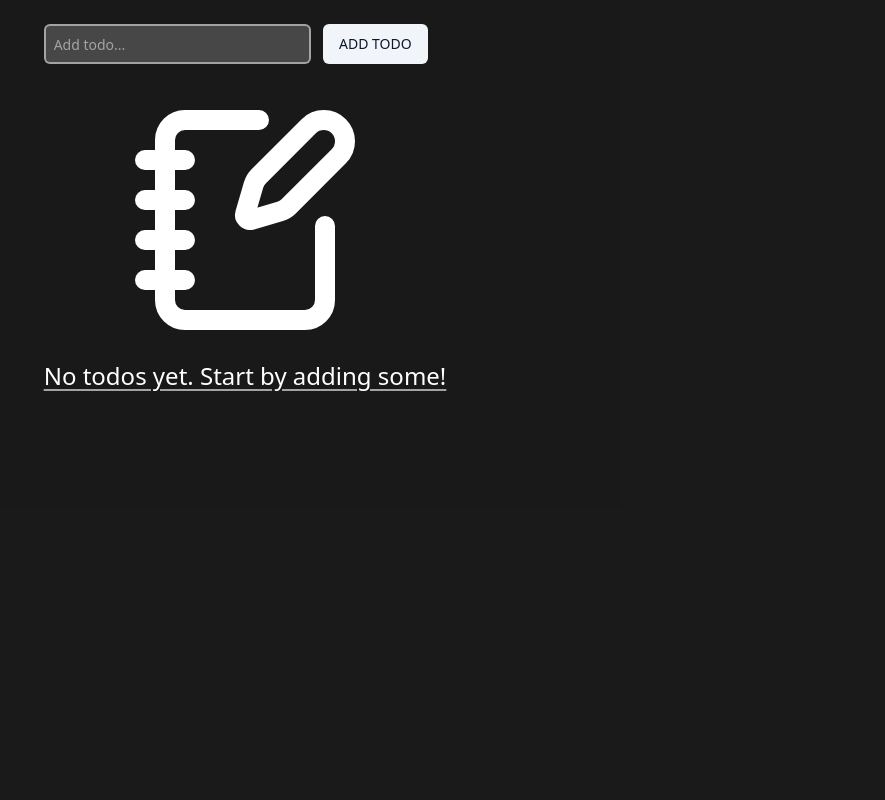
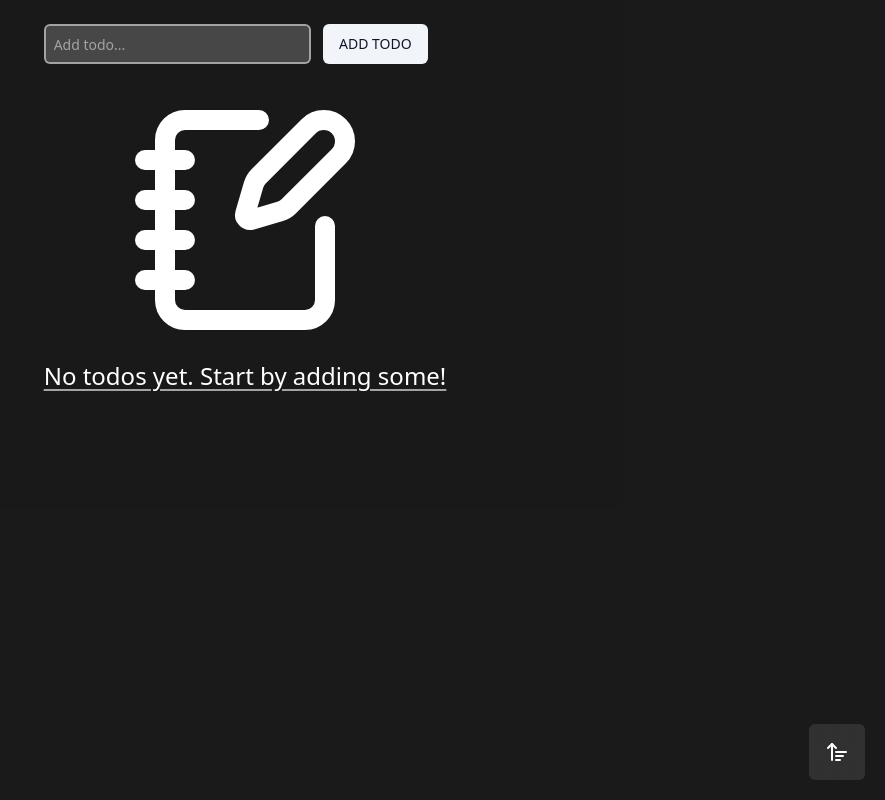
Before and after one commit to Wex2k/todo-list, a Next.js app: page / in a window 1280 px wide. Shown: the whole page, without its empty margins (395-1280 px from the left). Built offline with nearby package versions, Linux system fonts and the light colour scheme.

Commit message:
fix(refactor): cleanup ActionBar component

```diff
--- a/src/components/ActionBar.tsx
+++ b/src/components/ActionBar.tsx
@@ -3,56 +3,58 @@ import { Button } from "./ui/button";
 import { ArrowUpWideNarrow, ChevronUp, Trash } from "lucide-react";
 import { TodoContext } from "@/contexts/TodoContext/TodoContext";
 import { useScroll } from "@/hooks/useScroll";
-import { ActionBarProps } from "@/components/types/action-bar";
+import type {
+  ActionBarButton,
+  ActionBarProps,
+} from "@/components/types/action-bar";
 
 export const ActionBar = ({ loaded }: ActionBarProps) => {
   const { todos, handleClear, handleSortTodos } = useContext(TodoContext)!;
   const { scrollY } = useScroll();
 
-  const showClearButton = loaded && todos.length > 0;
-  const showScrollUpButton = scrollY > 50;
-  const displayActionBar = showClearButton || showScrollUpButton;
+  const actionBarButtons: ActionBarButton[] = [
+    {
+      name: "Clear",
+      icon: <Trash />,
+      title: "Clear all todos",
+      action: handleClear,
+      show: loaded && todos.length > 0,
+    },
+    {
+      name: "Scroll Up",
+      icon: <ChevronUp />,
+      title: "Scroll to top",
+      action: () => {
+        scrollTo({ top: 0, behavior: "smooth" });
+      },
+      show: scrollY > 50,
+    },
+    {
+      name: "Sort",
+      icon: <ArrowUpWideNarrow />,
+      title: "Sort by priority",
+      action: handleSortTodos,
+      show: true, // Always show sort button
+    },
+  ];
 
   return (
-    <>
-      {displayActionBar && (
     <div className="fixed right-5 bottom-5 z-50 rounded-md bg-white/10 p-2 backdrop-blur-lg">
-          <div className="*:animate-fade-in-scale flex gap-2">
-            {showClearButton && (
+      {actionBarButtons.map((button) => {
+        if (!button.show) return null;
+        return (
           <Button
+            key={button.name}
             variant="ghost"
             size="icon"
-                title="Clear all todos"
-                className="cursor-pointer"
+            className="text-white hover:bg-white/20"
+            title={button.title}
+            onClick={button.action}
           >
-                <Trash onClick={handleClear} />
+            {button.icon}
           </Button>
-            )}
-            {showScrollUpButton && (
-              <Button
-                variant="ghost"
-                size="icon"
-                title="Scroll to top"
-                className="cursor-pointer"
-              >
-                <ChevronUp
-                  onClick={() => {
-                    scrollTo({ top: 0, behavior: "smooth" });
-                  }}
-                />
-              </Button>
-            )}
-            <Button
-              variant="ghost"
-              size="icon"
-              title="Sort by priority"
-              className="cursor-pointer"
-            >
-              <ArrowUpWideNarrow onClick={handleSortTodos} />
-            </Button>
+        );
+      })}
     </div>
-        </div>
-      )}
-    </>
   );
 };
```
Also changed, not shown: src/components/types/action-bar.d.ts (+8 -0 lines). Lines whose indentation alone changed are shown as unchanged.
